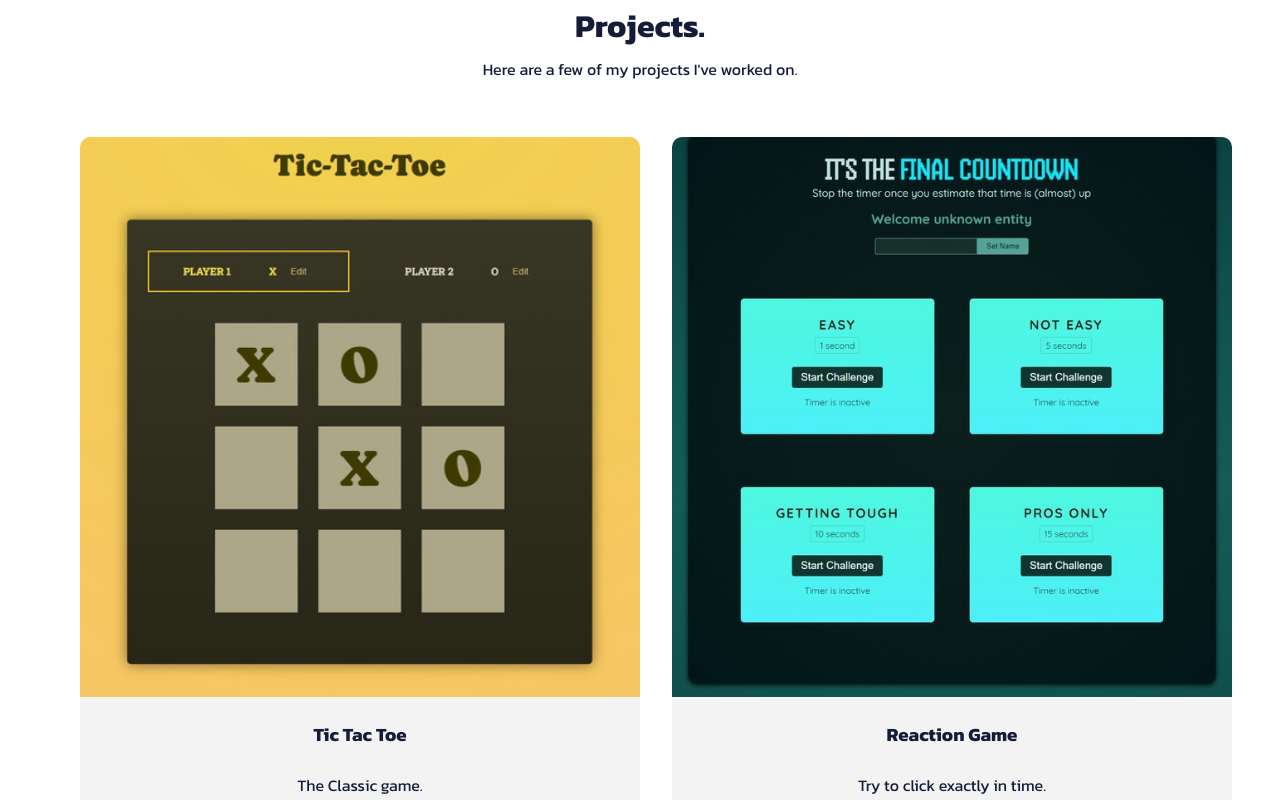
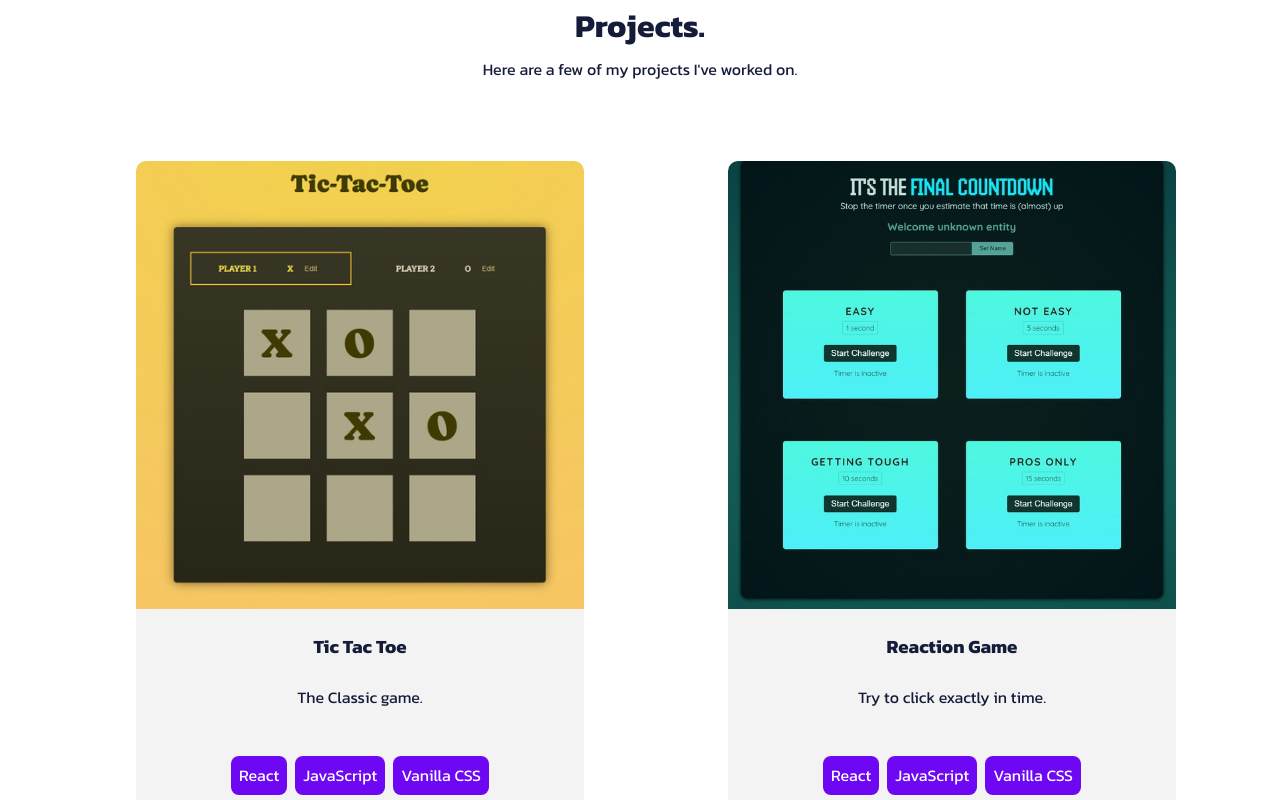
Before and after one commit to tomerkmor/Tomermor2, a Next.js app: page / in a window 1280 px wide. Shown: the part 2060-2860 px from the top of the page. Built offline with nearby package versions, Linux system fonts and the light colour scheme.

Commit message:
ready for deployment

```diff
--- a/app/components/Homepage/ProjectsSlider.module.css
+++ b/app/components/Homepage/ProjectsSlider.module.css
@@ -7,10 +7,10 @@
 .projects {
   width: 100%;
   list-style: none;
+  padding: 1rem;
   margin: 2rem auto;
-  padding: 1rem;
   display: grid;
-  grid-template-columns: repeat(auto-fit, minmax(25rem, 1fr));
+  grid-template-columns: repeat(auto-fit, minmax(23rem, 1fr));
   gap: 2rem;
 }
 
@@ -23,6 +23,8 @@
   background-color: #f3f3f3;
   border-bottom-right-radius: 8px;
   border-bottom-left-radius: 8px;
+  width: 80%;
+  margin: 2rem auto;
 }
 
 .projectContent{
```
